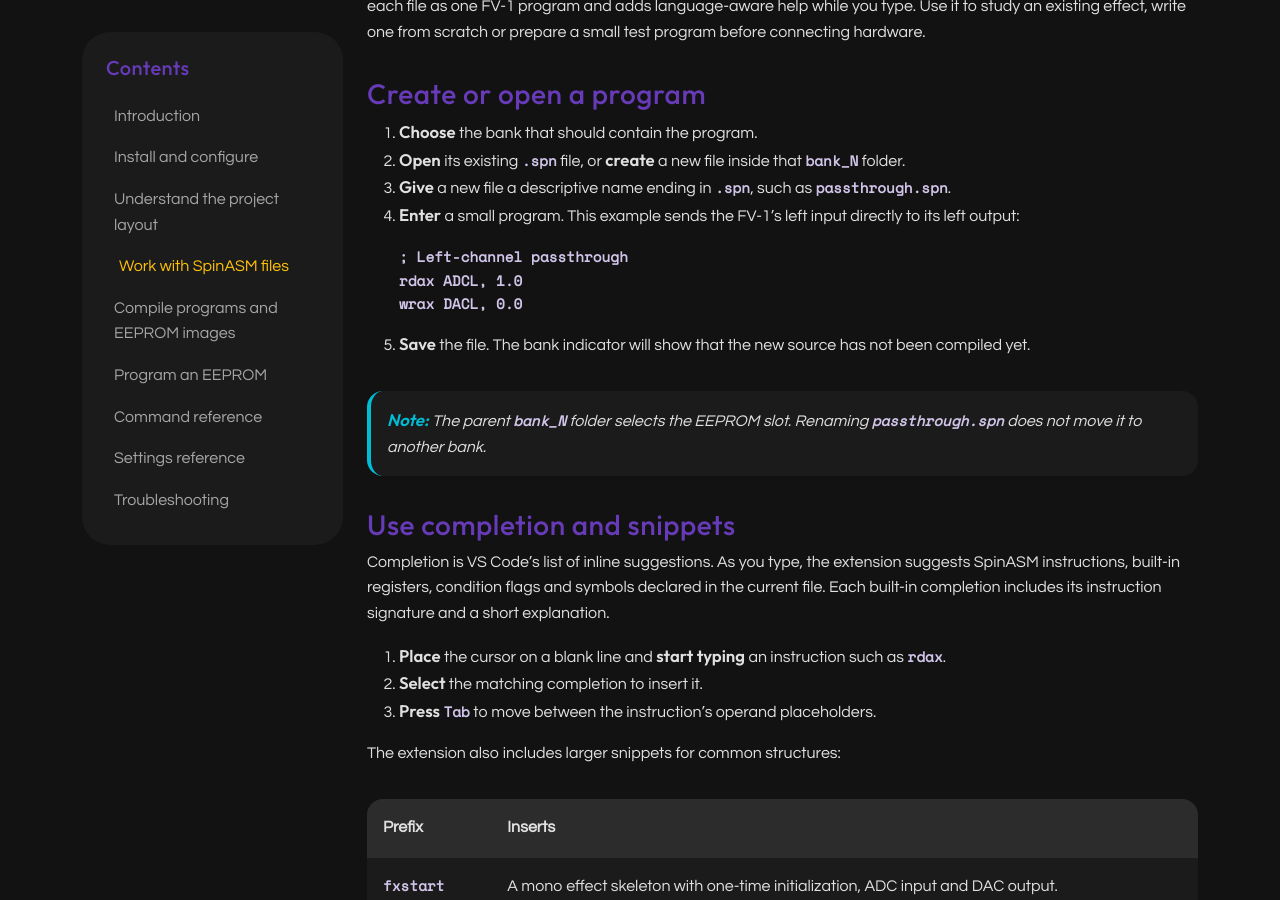
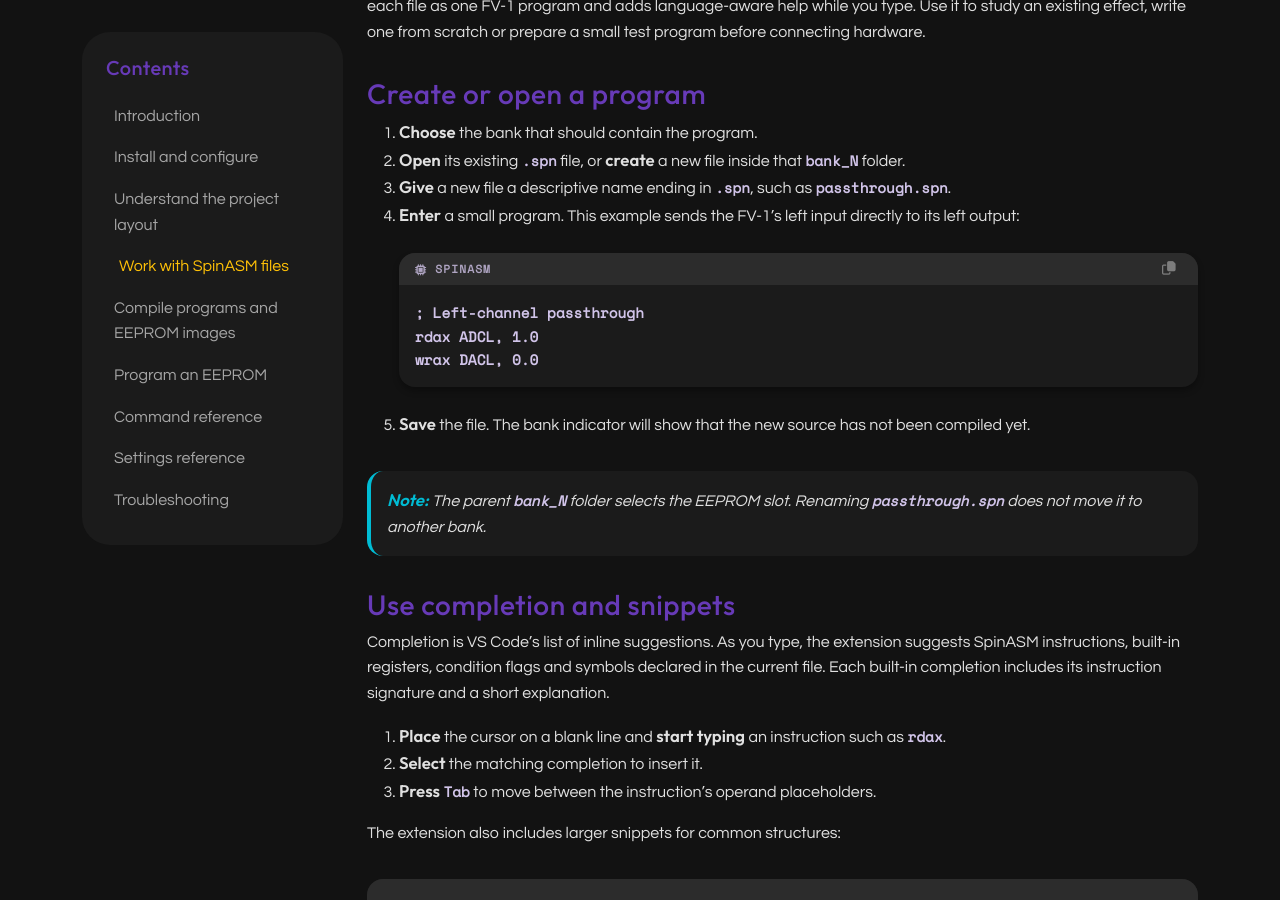
Before and after one commit to ygn-effects/ygn-effects.github.io, a Jekyll site: the page built from _docs/vscode-spinasm-extension-usage.md, in a window 1280 px wide and 900 px high, scrolled down 10393 px. Built offline with Jekyll 4.4.1, drawn with Linux system fonts in a browser that asks for light colours.

Commit message:
Added a hacky SpinASM code block

````diff
--- a/_docs/vscode-spinasm-extension-usage.md
+++ b/_docs/vscode-spinasm-extension-usage.md
@@ -295,7 +295,7 @@ With the workspace mapped, you can work on one `.spn` file without a programmer
 3. **Give** a new file a descriptive name ending in `.spn`, such as `passthrough.spn`.
 4. **Enter** a small program. This example sends the FV-1's left input directly to its left output:
 
-   ```spinasm
+   ```html
    ; Left-channel passthrough
    rdax ADCL, 1.0
    wrax DACL, 0.0
--- a/assets/js/doc.js
+++ b/assets/js/doc.js
@@ -76,7 +76,7 @@ document.addEventListener('DOMContentLoaded', () => {
     javascript: 'JavaScript', js: 'JavaScript', css: 'CSS',
     html: 'HTML', yaml: 'YAML', json: 'JSON',
     ruby: 'Ruby', python: 'Python', c: 'C', cpp: 'C++',
-    ini: 'INI', powershell: 'PowerShell'
+    ini: 'INI', powershell: 'PowerShell', html: 'SpinASM'
   };
 
   const LANG_ICONS = {
@@ -86,7 +86,8 @@ document.addEventListener('DOMContentLoaded', () => {
     yaml: 'fa-solid fa-file-code', json: 'fa-solid fa-braces',
     ruby: 'fa-regular fa-gem', python: 'fa-brands fa-python',
     c: 'fa-solid fa-c', cpp: 'fa-solid fa-code',
-    ini: 'fa-solid fa-sliders', powershell: 'fa-solid fa-terminal'
+    ini: 'fa-solid fa-sliders', powershell: 'fa-solid fa-terminal',
+    html: 'fa-solid fa-microchip'
   };
 
   document.querySelectorAll('.doc-content div.highlighter-rouge').forEach(block => {
````
